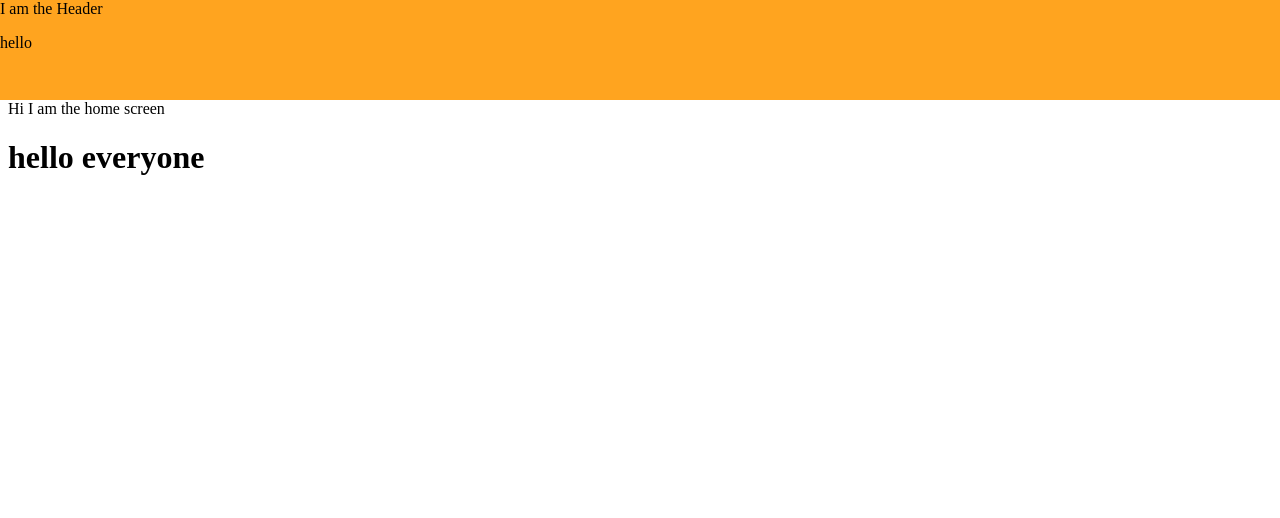
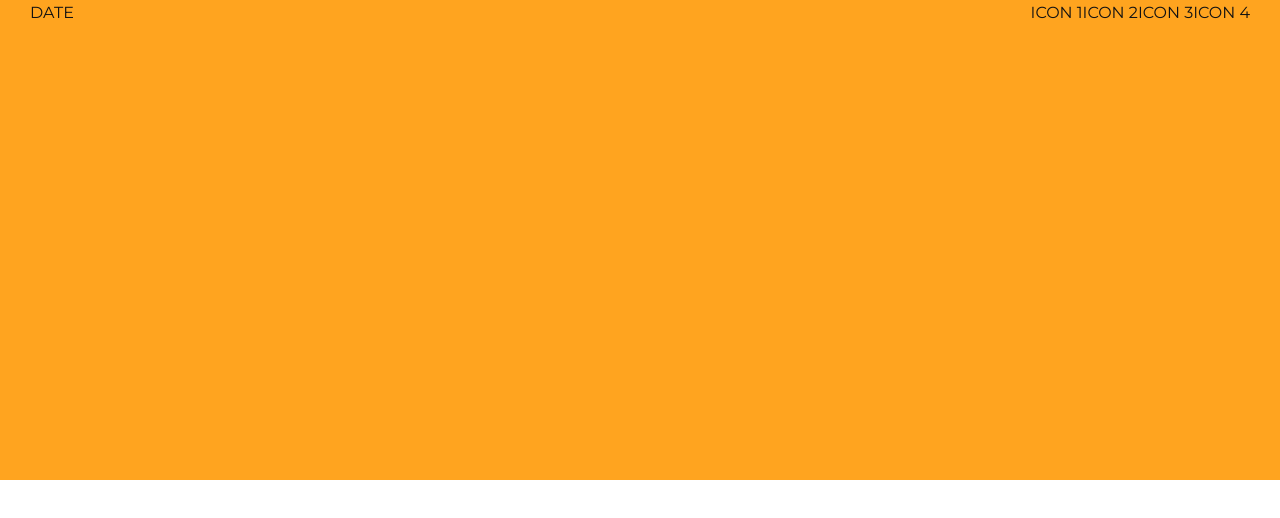
Before and after one commit to mjain-sps/blog-by-ankur-firebase, a React (Create React App) app in the folder blog-frontend/: page / in a window 1280 px wide. Shown: the top 518 px of the page. Built offline with nearby package versions, Linux system fonts and the light colour scheme.

Commit message:
working on header

```diff
--- a/blog-frontend/public/index.html
+++ b/blog-frontend/public/index.html
@@ -24,6 +24,12 @@
       work correctly both with client-side routing and a non-root public URL.
       Learn how to configure a non-root public URL by running `npm run build`.
     -->
+    <!-- Google Fonts -->
+    <link rel="preconnect" href="https://fonts.gstatic.com" />
+    <link
+      href="https://fonts.googleapis.com/css2?family=Montserrat&display=swap"
+      rel="stylesheet"
+    />
     <title>React App</title>
   </head>
   <body>
--- a/blog-frontend/src/Components/Header/header.component.jsx
+++ b/blog-frontend/src/Components/Header/header.component.jsx
@@ -1,15 +1,27 @@
 import React from "react";
 
 //importing the styled compoments
-import { HeaderContainer } from "./header.styles.js";
+import {
+  HeaderContainer,
+  SocialMediaDiv,
+  Logo,
+  Navbar,
+} from "./header.styles.js";
 class Header extends React.Component {
   render() {
     return (
       <HeaderContainer>
-        <div>
-          I am the Header
-          <p>hello</p>
-        </div>
+        <SocialMediaDiv>
+          <div>DATE</div>
+          <div>
+            <span>ICON 1</span>
+            <span>ICON 2</span>
+            <span>ICON 3</span>
+            <span>ICON 4</span>
+          </div>
+        </SocialMediaDiv>
+        <Logo></Logo>
+        <Navbar></Navbar>
       </HeaderContainer>
     );
   }
--- a/blog-frontend/src/Components/Header/header.styles.js
+++ b/blog-frontend/src/Components/Header/header.styles.js
@@ -3,13 +3,31 @@ import MainTheme from "../../Theme";
 
 const HeaderContainer = styled.div`
   width: 100%;
-  height: 100px;
+  height: 60vh;
   background-color: ${MainTheme.backgroundColour.BG_ORANGE};
   position: absolute;
   top: 0%;
   left: 0%;
 `;
 
+const SocialMediaDiv = styled.div`
+  height: 5%;
+  border-bottom: ${MainTheme.backgroundColour.BG_WHITESMOKE};
+  display: flex;
+  justify-content: space-between;
+  padding: 0px 30px;
+  align-items: center;
+  font-family: ${MainTheme.fontFamily.montiserrat};
+  color: ${MainTheme.fontColors.black};
+  font-size: ${MainTheme.fontSize.medium};
+`;
+const Logo = styled.div`
+  height: 80%;
+`;
+
+const Navbar = styled.div`
+  height: 10%;
+`;
 //All the exports are here
 
-export { HeaderContainer };
+export { HeaderContainer, SocialMediaDiv, Logo, Navbar };
--- /dev/null
+++ b/blog-frontend/src/Theme/font.family.js
@@ -0,0 +1,3 @@
+export const fontFamily = {
+  montiserrat: "Montserrat, sans-serif",
+};
--- a/blog-frontend/src/Theme/index.js
+++ b/blog-frontend/src/Theme/index.js
@@ -1,11 +1,13 @@
 import { backgroundColour } from "./background.colours";
 import { fontColors } from "./font.colors";
 import { fontSize } from "./font.sizes";
+import { fontFamily } from "./font.family";
 
 const MainTheme = {
   backgroundColour,
   fontColors,
   fontSize,
+  fontFamily,
 };
 
 export default MainTheme;
```
